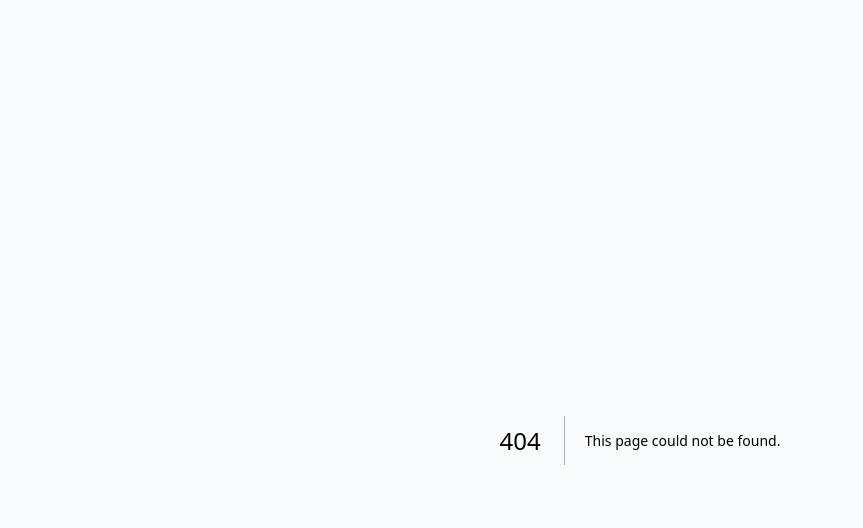
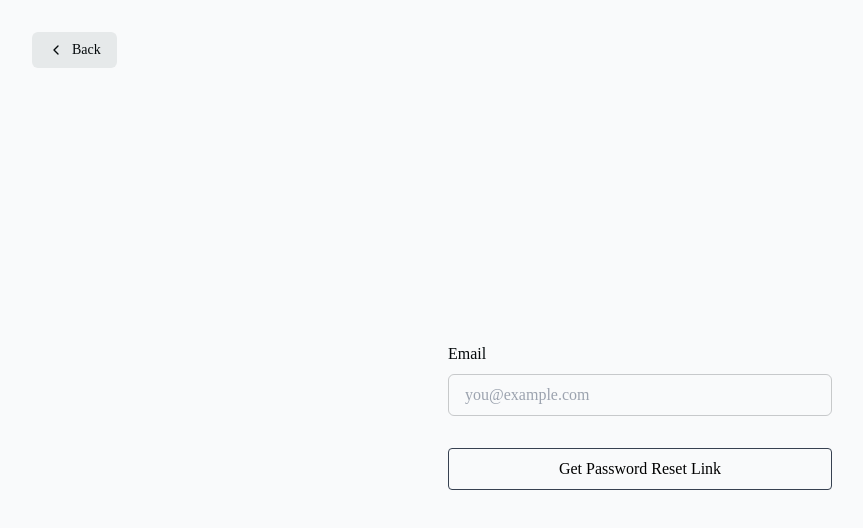
Before and after one commit to fullstack-guy/obscure, a Next.js app: page /reset-password in a window 1280 px wide. Before the commit this address had no page. Shown: the top 528 px of the page, without its empty margins (0-863 px from the left). Built offline with nearby package versions, Linux system fonts and the light colour scheme.

Commit message:
WIP: implement password resetting

```diff
--- /dev/null
+++ b/app/auth/reset-password/route.ts
@@ -0,0 +1,26 @@
+import { createRouteHandlerClient } from '@supabase/auth-helpers-nextjs'
+import { cookies } from 'next/headers'
+import { NextResponse } from 'next/server'
+
+export const dynamic = 'force-dynamic'
+
+export async function POST(request: Request) {
+  const requestUrl = new URL(request.url)
+  const formData = await request.formData()
+  const email = String(formData.get('email'))
+  const redirectUrl = 'http://localhost:3000/update-password'
+  const supabase = createRouteHandlerClient({ cookies })
+
+  const { error } = await supabase.auth.resetPasswordForEmail(email)
+
+
+  if (error) {
+    return NextResponse.redirect(
+      `${requestUrl.origin}/?error=Invalid Email Address`,
+      {
+        // a 301 status is required to redirect from a POST to a GET route
+        status: 301,
+      }
+    )
+  }
+}
--- a/app/auth/sign-up/route.ts
+++ b/app/auth/sign-up/route.ts
@@ -21,7 +21,7 @@ export async function POST(request: Request) {
 
   if (error) {
     return NextResponse.redirect(
-      `${requestUrl.origin}/login?error=Could not authenticate user`,
+      `${requestUrl.origin}/login?error=${error}`,
       {
         // a 301 status is required to redirect from a POST to a GET route
         status: 301,
--- /dev/null
+++ b/app/auth/update-password/route.ts
@@ -0,0 +1,34 @@
+import { createRouteHandlerClient } from '@supabase/auth-helpers-nextjs'
+import { cookies } from 'next/headers'
+import { NextResponse } from 'next/server'
+
+export const dynamic = 'force-dynamic'
+
+export async function POST(request: Request) {
+  const requestUrl = new URL(request.url)
+  const formData = await request.formData()
+  const password = String(formData.get('password'))
+  const supabase = createRouteHandlerClient({ cookies })
+
+  const { error } = await supabase.auth.updateUser({
+    password
+  })
+
+  if (error) {
+    return NextResponse.redirect(
+      `${requestUrl.origin}/update-password?error=Could not update password`,
+      {
+        // a 301 status is required to redirect from a POST to a GET route
+        status: 301,
+      }
+    )
+  }
+
+  return NextResponse.redirect(
+    requestUrl.origin,
+    {
+      // a 301 status is required to redirect from a POST to a GET route
+      status: 301,
+    }
+  )
+}
--- a/app/page.tsx
+++ b/app/page.tsx
@@ -1,7 +1,7 @@
 import Link from "next/link";
 import Image from "next/image";
 
-import LogoutButton from "../components/LogoutButton";
+import LogoutButton from "@/components/LogoutButton";
 import NavBar from "@/containers/NavBar";
 
 import supabase from "./utils/supabase";
@@ -26,6 +26,12 @@ export default async function Index() {
             <div className="flex items-center gap-4">
               Hey, {user.email}!
               <LogoutButton />
+              <Link
+                href="/update-password"
+                className="py-3 px-10 no-underline bg-green-500 hover:bg-green-700 text-black text-center text-sm font-bold w-28"
+              >
+                Reset Password
+              </Link>
             </div>
           ) : (
             <Link
--- /dev/null
+++ b/app/reset-password/page.tsx
@@ -0,0 +1,51 @@
+import Link from 'next/link'
+
+export default function ResetPassword() {
+  return (
+    <div className="flex-1 flex flex-col w-full px-8 sm:max-w-md justify-center gap-2">
+      <Link
+        href="/"
+        className="absolute left-8 top-8 py-2 px-4 rounded-md no-underline text-foreground bg-btn-background hover:bg-btn-background-hover flex items-center group text-sm"
+      >
+        <svg
+          xmlns="http://www.w3.org/2000/svg"
+          width="24"
+          height="24"
+          viewBox="0 0 24 24"
+          fill="none"
+          stroke="currentColor"
+          strokeWidth="2"
+          strokeLinecap="round"
+          strokeLinejoin="round"
+          className="mr-2 h-4 w-4 transition-transform group-hover:-translate-x-1"
+        >
+          <polyline points="15 18 9 12 15 6" />
+        </svg>{' '}
+        Back
+      </Link>
+
+      <form
+        className="flex-1 flex flex-col w-full justify-center gap-2 text-foreground"
+        action="/auth/reset-password"
+        method="post"
+      >
+        <label className="text-md" htmlFor="email">
+          Email
+        </label>
+        <input
+          className="rounded-md px-4 py-2 bg-inherit border mb-6"
+          name="email"
+          placeholder="you@example.com"
+          required
+        />
+        <button
+          formAction="/auth/reset-password"
+          className="border border-gray-700 rounded px-4 py-2 text-black mb-2"
+        >
+          Get Password Reset Link
+        </button>
+        {/* <Messages /> */}
+      </form>
+    </div>
+  )
+}
--- /dev/null
+++ b/app/update-password/page.tsx
@@ -0,0 +1,51 @@
+import Link from 'next/link'
+
+export default function UpdatePassword() {
+  return (
+    <div className="flex-1 flex flex-col w-full px-8 sm:max-w-md justify-center gap-2">
+      <Link
+        href="/"
+        className="absolute left-8 top-8 py-2 px-4 rounded-md no-underline text-foreground bg-btn-background hover:bg-btn-background-hover flex items-center group text-sm"
+      >
+        <svg
+          xmlns="http://www.w3.org/2000/svg"
+          width="24"
+          height="24"
+          viewBox="0 0 24 24"
+          fill="none"
+          stroke="currentColor"
+          strokeWidth="2"
+          strokeLinecap="round"
+          strokeLinejoin="round"
+          className="mr-2 h-4 w-4 transition-transform group-hover:-translate-x-1"
+        >
+          <polyline points="15 18 9 12 15 6" />
+        </svg>{' '}
+        Back
+      </Link>
+
+      <form
+        className="flex-1 flex flex-col w-full justify-center gap-2 text-foreground"
+        action="/auth/update-password"
+        method="post"
+      >
+        <label className="text-md" htmlFor="password">
+          Enter New Password
+        </label>
+        <input
+          className="rounded-md px-4 py-2 bg-inherit border mb-6"
+          name="password"
+          type="password"
+          required
+        />
+        <button
+          formAction="/auth/update-password"
+          className="border border-gray-700 rounded px-4 py-2 text-black mb-2"
+        >
+          Update Password
+        </button>
+        {/* <Messages /> */}
+      </form>
+    </div>
+  )
+}
--- a/package.json
+++ b/package.json
@@ -6,8 +6,8 @@
     "start": "next start"
   },
   "dependencies": {
-    "@supabase/auth-helpers-nextjs": "latest",
-    "@supabase/supabase-js": "latest",
+    "@supabase/auth-helpers-nextjs": "^0.7.4",
+    "@supabase/supabase-js": "^2.32.0",
     "autoprefixer": "10.4.14",
     "classnames": "^2.3.2",
     "next": "latest",
```
Also changed, not shown: 1 other file (tests, documents, lock files or other folders).
